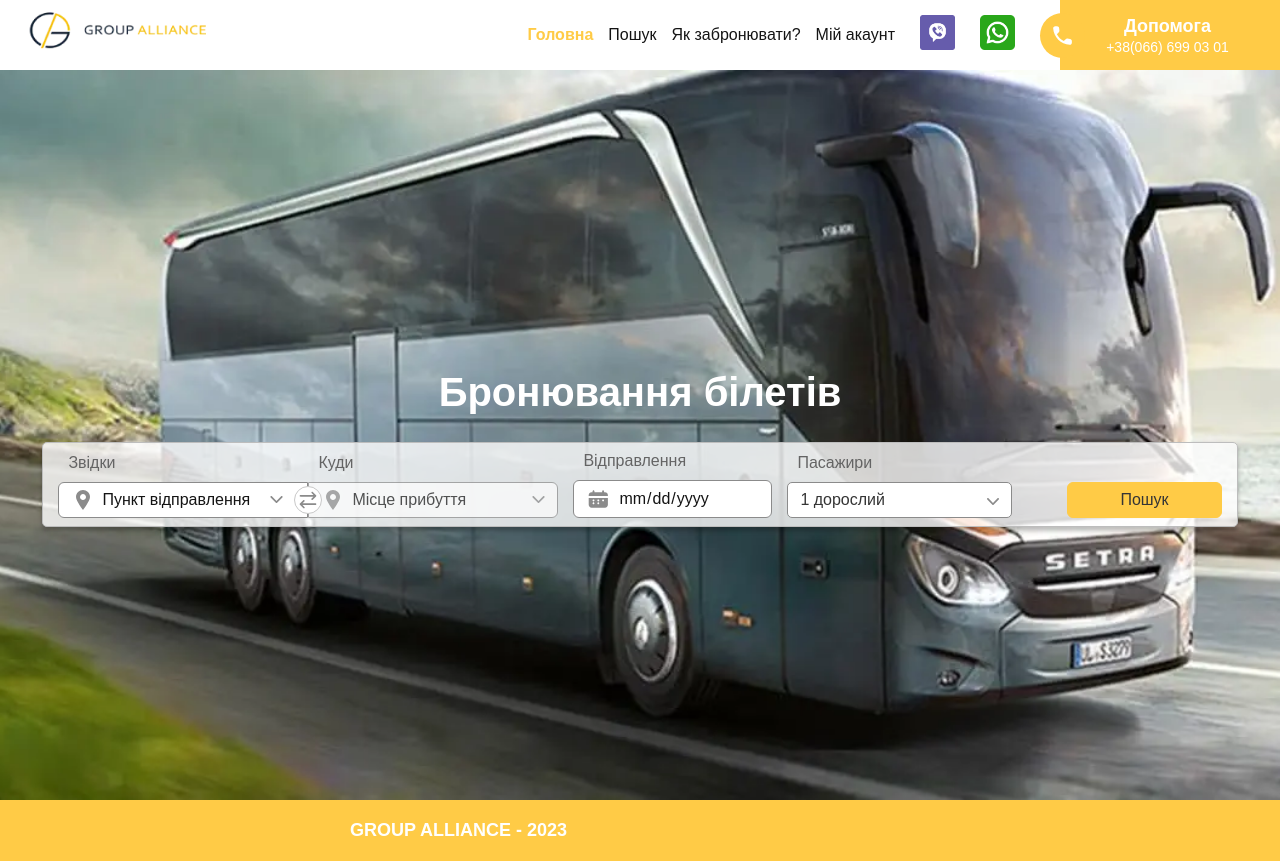
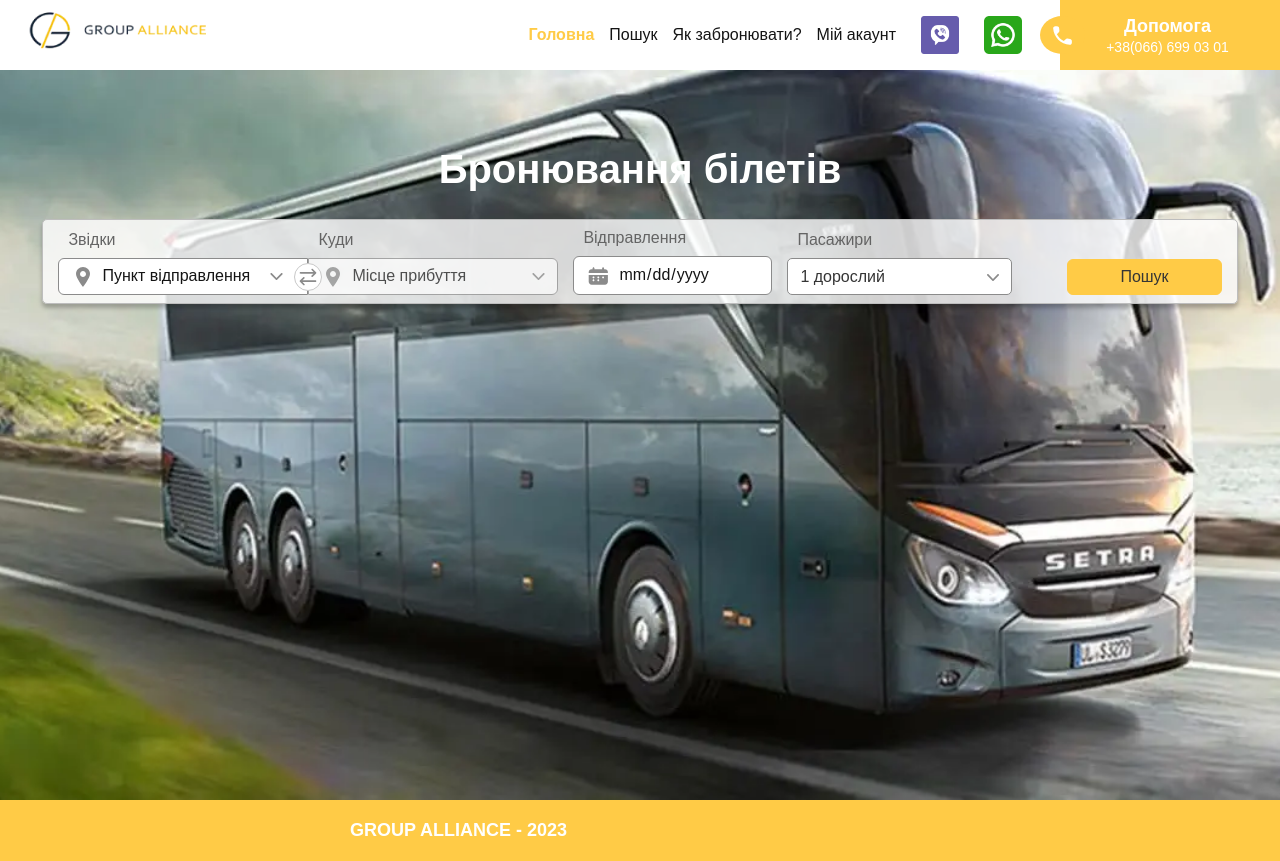
Before and after one commit to viktor-kindrat/finish, a React (Create React App) app: page / in a window 1280 px wide. Built offline with nearby package versions, Linux system fonts and the light colour scheme.

Commit message:
update. layout update

```diff
--- a/src/Components/Header/Header-nav-desktop.jsx
+++ b/src/Components/Header/Header-nav-desktop.jsx
@@ -14,11 +14,11 @@ function HeaderNavDesktop() {
                 </ul>
             </nav>
             <div className="Header__contacts">
-                <a href="/" className="Header__contacts-item"><img height={35} src={viberIcon} alt="viber" className="Header__contacts-item-image" /></a>
-                <a href="/" className="Header__contacts-item"><img height={35} src={whatsappIcon} alt="whatsapp" /></a>
+                <a href="/" className="Header__contacts-item"><img height={38} src={viberIcon} alt="viber" className="Header__contacts-item-image" /></a>
+                <a href="/" className="Header__contacts-item"><img height={38} src={whatsappIcon} alt="whatsapp" /></a>
                 <a href="tel:+380666990301" className="Header__phone">
                     <div className="Header__phone-icon-wrapper">
-                        <img height={25} src={phoneIcon} alt="" className="Header__phone-icon" />
+                        <img height={15} src={phoneIcon} alt="" className="Header__phone-icon" />
                     </div>
                     <div className="Header__phone-info-wrapper">
                         <h3 className="Header__headline">Допомога</h3>
--- a/src/Components/Header/Styles/Header.css
+++ b/src/Components/Header/Styles/Header.css
@@ -3,7 +3,7 @@
   top: 0;
   left: 0;
   width: 100%;
-  padding: 15px 385px 15px 150px;
+  padding: 15px 378px 15px 150px;
   display: flex;
   flex-direction: row;
   align-items: center;
@@ -59,6 +59,15 @@
   align-items: center;
   justify-content: center;
 }
+.Header .Header__nav-wrap .Header__contacts .Header__contacts-item {
+  height: 38px;
+  aspect-ratio: 1/1;
+}
+.Header .Header__nav-wrap .Header__contacts .Header__contacts-item .Header__contacts-item-image {
+  width: 100%;
+  width: 100%;
+  object-fit: contain;
+}
 .Header .Header__nav-wrap .Header__contacts .Header__phone {
   height: 100%;
   background: #FFCB46;
@@ -72,8 +81,7 @@
   padding-right: 150px;
 }
 .Header .Header__nav-wrap .Header__contacts .Header__phone .Header__phone-icon-wrapper {
-  height: auto;
-  width: auto;
+  height: 38px;
   aspect-ratio: 1/1;
   position: relative;
   left: -20px;
@@ -178,7 +186,7 @@
 
 @media screen and (max-width: 1358px) {
   .Header {
-    padding: 15px 265px 15px 25px;
+    padding: 15px 258px 15px 25px;
     gap: 25px;
   }
   .Header .Header__nav-wrap {
--- a/src/Components/Header/Styles/Header.scss
+++ b/src/Components/Header/Styles/Header.scss
@@ -3,7 +3,7 @@
     top: 0;
     left: 0;
     width: 100%;
-    padding: 15px 385px 15px 150px;
+    padding: 15px 378px 15px 150px;
     display: flex;
     flex-direction: row;
     align-items: center;
@@ -65,6 +65,17 @@
             align-items: center;
             justify-content: center;
 
+            .Header__contacts-item {
+                height: 38px;
+                aspect-ratio: 1/1;
+
+                .Header__contacts-item-image {
+                    width: 100%;
+                    width: 100%;
+                    object-fit: contain;
+                }
+            }
+
             .Header__phone {
                 height: 100%;
                 background: #FFCB46;
@@ -78,8 +89,7 @@
                 padding-right: 150px;
 
                 .Header__phone-icon-wrapper {
-                    height: auto;
-                    width: auto;
+                    height: 38px;
                     aspect-ratio: 1/1;
                     position: relative;
                     left: -20px;
@@ -204,7 +214,7 @@
 
 @media screen and (max-width: 1358px) {
     .Header {
-        padding: 15px 265px 15px 25px;
+        padding: 15px 258px 15px 25px;
         gap: 25px;
 
         .Header__nav-wrap {
--- a/src/Components/Home/Styles/Home.css
+++ b/src/Components/Home/Styles/Home.css
@@ -23,7 +23,7 @@ input[type=date]::-webkit-calendar-picker-indicator {
   display: flex;
   flex-direction: column;
   align-items: center;
-  justify-content: center;
+  justify-content: flex-start;
 }
 .Home .Home__bgImage {
   width: 100%;
@@ -41,6 +41,7 @@ input[type=date]::-webkit-calendar-picker-indicator {
   display: flex;
   align-items: center;
   justify-content: center;
+  margin-top: 50px;
 }
 .Home .Home__head-group .Home__headline {
   z-index: 2;
@@ -284,6 +285,23 @@ input[type=date]::-webkit-calendar-picker-indicator {
   pointer-events: none;
   user-select: none;
 }
+.Home .Home__booking .Home__booking-group .Home__booking-passangers-select .Home__booking-select-options .Home__booking-passangers-controll {
+  width: 100%;
+  display: flex;
+  align-items: center;
+  justify-content: space-between;
+}
+.Home .Home__booking .Home__booking-group .Home__booking-passangers-select .Home__booking-select-options .Home__booking-passangers-controll .Home__booking-passangers-controll-btn {
+  border: none;
+  outline: none;
+  background: transparent;
+  cursor: pointer;
+  font-weight: 700;
+  font-size: 16px;
+  line-height: 100%;
+  text-transform: uppercase;
+  color: #ffcb46;
+}
 .Home .Home__booking .Home__booking-search {
   padding: 9px 52px;
   color: #353535;
@@ -301,6 +319,9 @@ input[type=date]::-webkit-calendar-picker-indicator {
 }
 
 @media screen and (max-width: 1178px) {
+  .Home .Home__head-group {
+    margin-top: 0;
+  }
   .Home .Home__booking {
     margin: 25px 0;
     flex-direction: column;
--- a/src/Components/Home/Styles/Home.scss
+++ b/src/Components/Home/Styles/Home.scss
@@ -23,7 +23,7 @@ input[type="date"]::-webkit-calendar-picker-indicator {
     display: flex;
     flex-direction: column;
     align-items: center;
-    justify-content: center;
+    justify-content: flex-start;
 
     .Home__bgImage {
         width: 100%;
@@ -42,6 +42,7 @@ input[type="date"]::-webkit-calendar-picker-indicator {
         display: flex;
         align-items: center;
         justify-content: center;
+        margin-top: 50px;
 
         .Home__headline {
             z-index: 2;
@@ -314,6 +315,25 @@ input[type="date"]::-webkit-calendar-picker-indicator {
                             }
                         }
                     }
+
+                    .Home__booking-passangers-controll {
+                        width: 100%;
+                        display: flex;
+                        align-items: center;
+                        justify-content: space-between;
+
+                        .Home__booking-passangers-controll-btn {
+                            border: none;
+                            outline: none;
+                            background: transparent;
+                            cursor: pointer;
+                            font-weight: 700;
+                            font-size: 16px;
+                            line-height: 100%;
+                            text-transform: uppercase;
+                            color: #ffcb46;
+                        }
+                    }
                 }
             }
         }
@@ -338,6 +358,9 @@ input[type="date"]::-webkit-calendar-picker-indicator {
 
 @media screen and (max-width: 1178px) {
     .Home {
+        .Home__head-group {
+            margin-top: 0;
+        }
         .Home__booking {
             margin: 25px 0;
             flex-direction: column;
```
Also changed, not shown: src/Components/Home/HomeBooking.jsx (+42 -10 lines).
